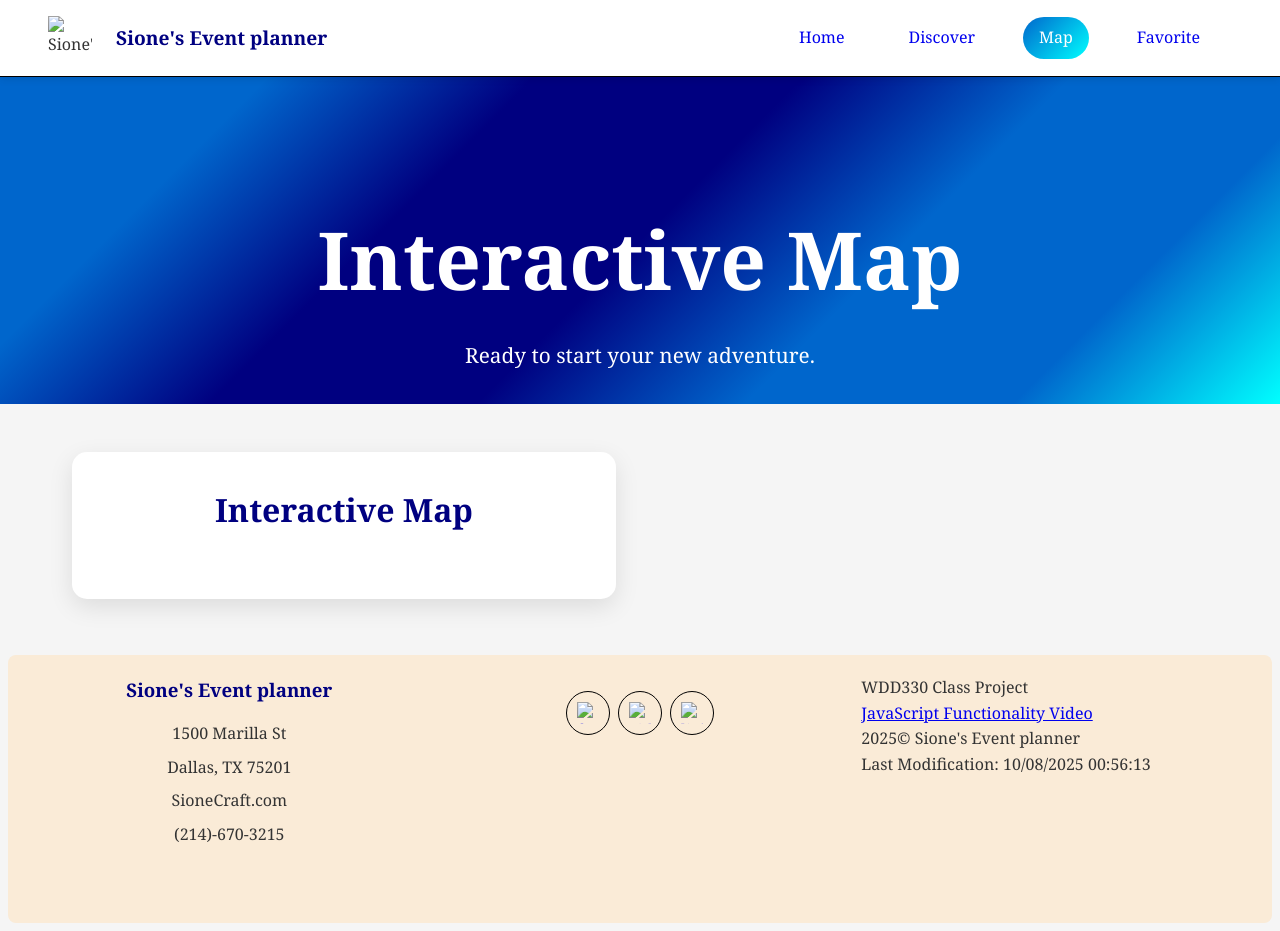
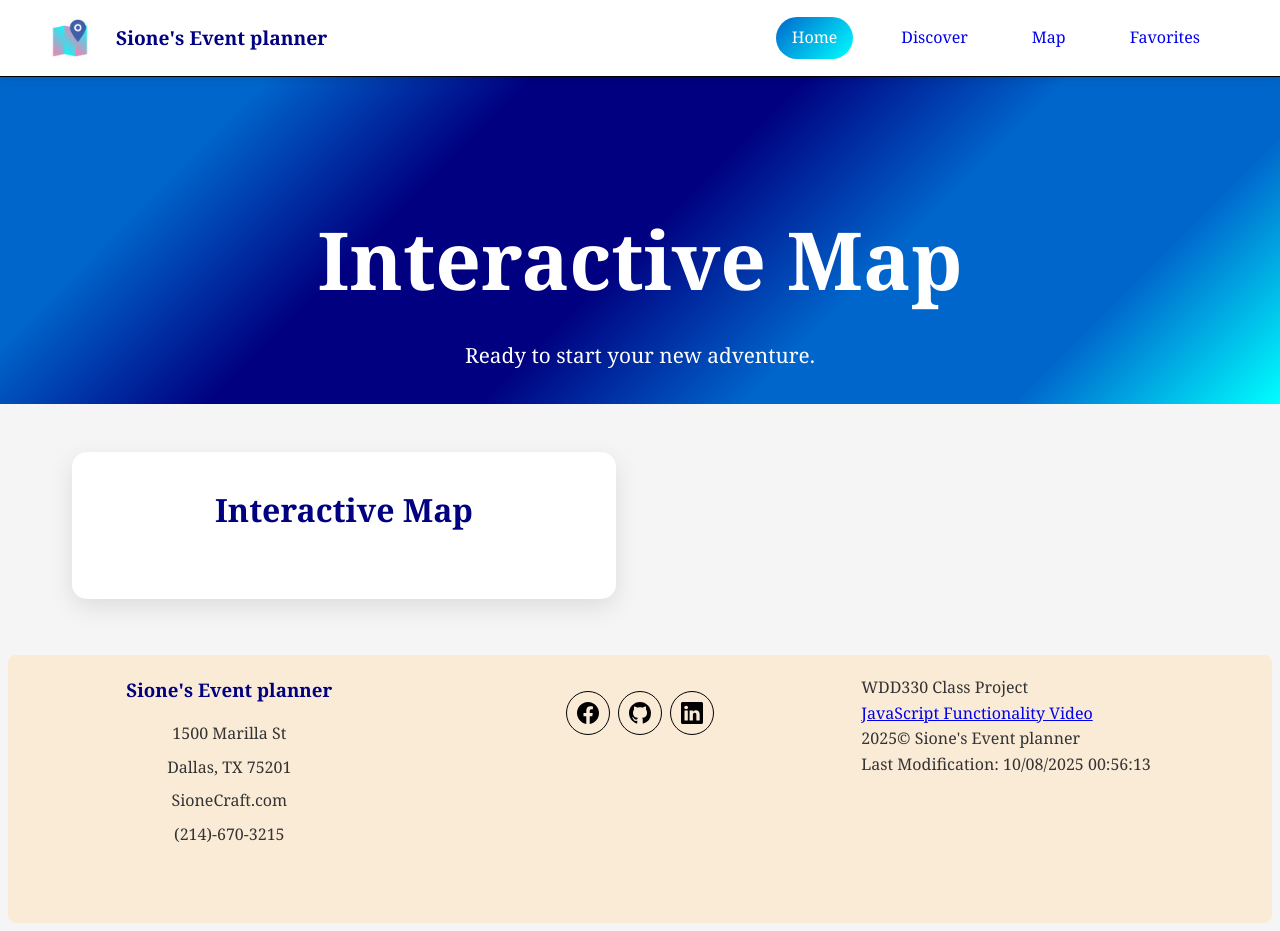
Before and after one commit to SioneUhlig/wdd330-final, a plain HTML site: page map.html in a window 1280 px wide. Drawn offline with Linux system fonts and the light colour scheme.

Commit message:
update 2

```diff
--- a/index.html
+++ b/index.html
@@ -22,8 +22,8 @@
     <link rel="preconnect" href="https://fonts.gstatic.com" crossorigin>
     <link href="https://fonts.googleapis.com/css2?family=Montserrat:ital,wght@0,100..900;1,100..900&display=swap"
         rel="stylesheet">
-    <link rel="icon" href="images/favicon.ico" type="image/x-icon">
-    <link rel="shortcut icon" href="images/favicon.ico" type="image/x-icon">
+    <link rel="icon" href="images/favicon.webp" type="image/x-icon">
+    <link rel="shortcut icon" href="images/favicon.webp" type="image/x-icon">
 
     <link rel="stylesheet" href="styles/normalize.css">
     <link rel="stylesheet" href="styles/base.css">
@@ -37,7 +37,7 @@
 <body>
     <header>
         <div class="logo">
-            <img src="images/woodworking.jpg" alt="Sione's Woodcraft Logo" width="44" height="44">
+            <img src="images/favicon.webp" alt="Sione's Woodcraft Logo" width="44" height="44">
             <span class="site-name">Sione's Event planner</span>
         </div>
 
--- a/map.html
+++ b/map.html
@@ -37,7 +37,7 @@
 <body>
     <header>
         <div class="logo">
-            <img src="images/woodworking.jpg" alt="Sione's Woodcraft Logo" width="44" height="44">
+            <img src="images/favicon.webp" alt="Sione's Woodcraft Logo" width="44" height="44">
             <span class="site-name">Sione's Event planner</span>
         </div>
 
@@ -49,10 +49,10 @@
 
         <nav id="nav-bar" class="navigation">
             <ul>
-                <li><a href="index.html">Home</a></li>
+                <li><a href="index.html" class="active">Home</a></li>
                 <li><a href="projects.html">Discover</a></li>
-                <li><a href="map.html" class="active">Map</a></li>
-                <li><a href="favorites.html">Favorite</a></li>
+                <li><a href="map.html">Map</a></li>
+                <li><a href="favorites.html">Favorites</a></li>
             </ul>
         </nav>
     </header>
```
Also changed, not shown: favorites.html (+3 -3 lines), projects.html (+5 -7 lines), images/facebook.svg (added), images/favicon.ico (added), images/favicon.webp (added), images/githubimg.svg (added), images/linkedin.svg (added).
